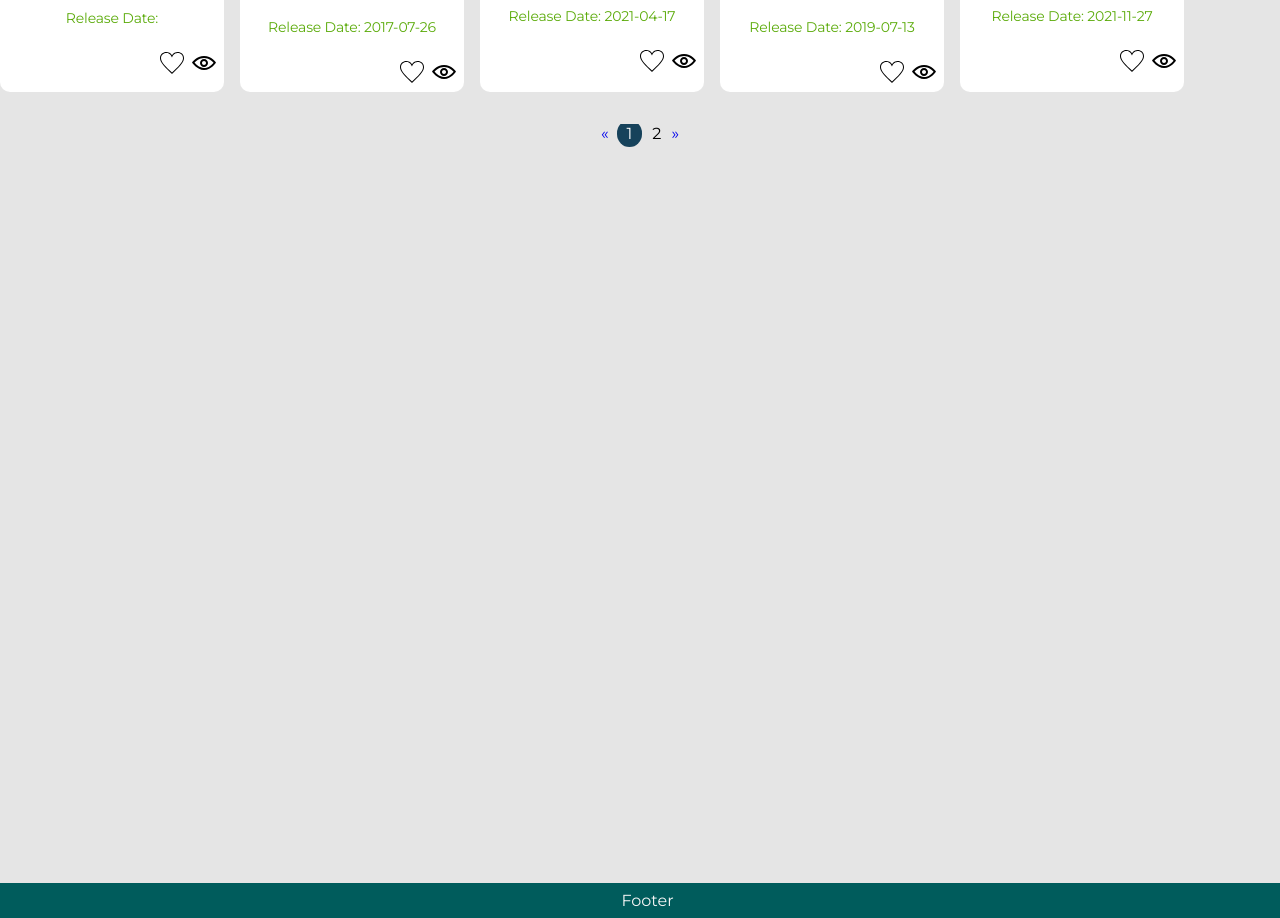
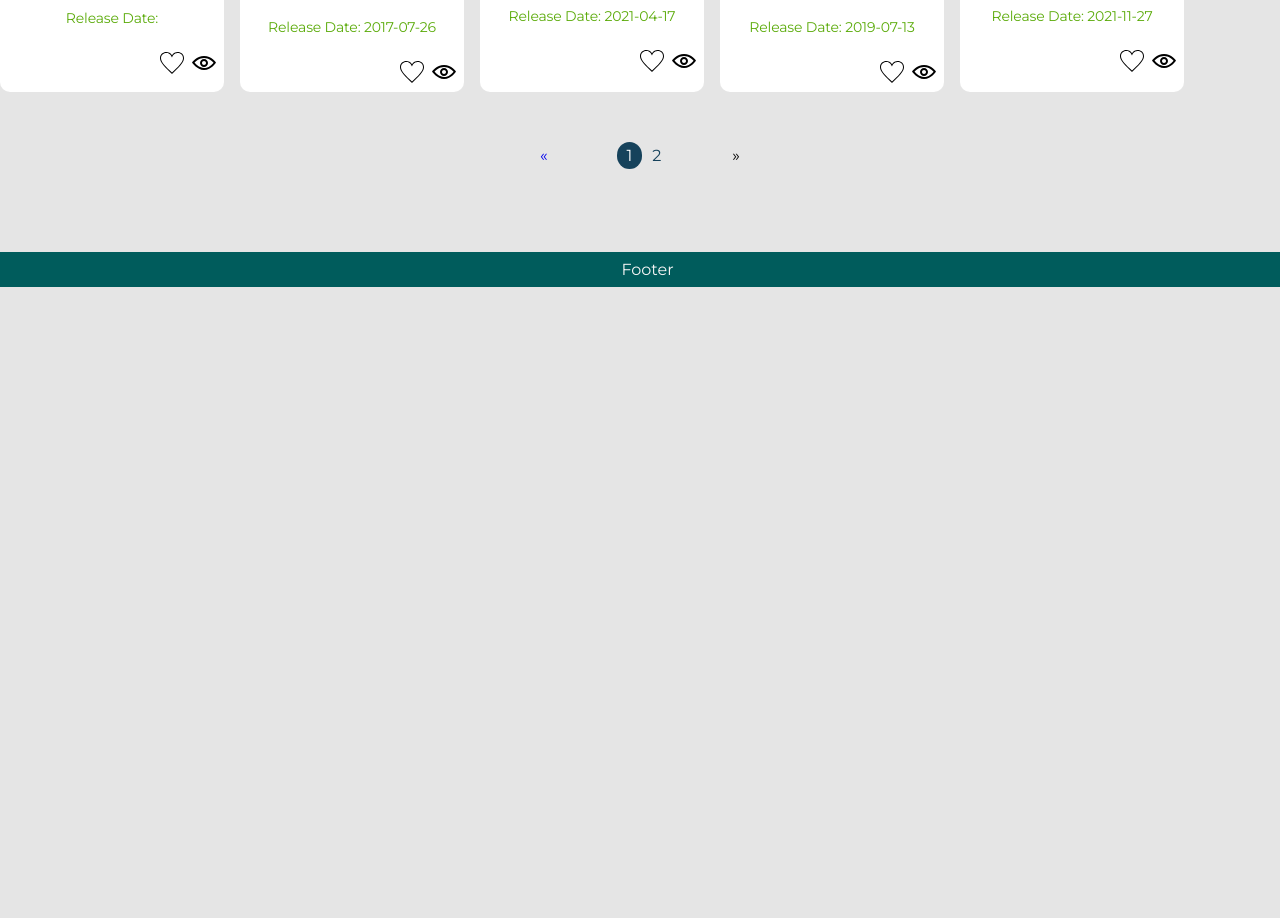
Before and after one commit to qdcmedia123/leovegas-front-end-test, a React (Create React App) app: page / in a window 1280 px wide. Shown: the part 1670-2588 px from the top of the page. After the commit the page ends 1957 px from the top, so only its background shows below. Built offline with nearby package versions, Linux system fonts and the light colour scheme.

Commit message:
Pagination is prev and next functionality is added

```diff
--- a/src/components/movies/index.interface.ts
+++ b/src/components/movies/index.interface.ts
@@ -2,6 +2,8 @@ export interface ExtraProps {
   setPagerRequest?: any;
   activePage?: number;
   sePageHander?: any;
+  setToPrePage?:any;
+  setToNextPage?:any;
 }
 export interface ResponseInterface extends ExtraProps {
   page?: number;
--- a/src/components/movies/index.tsx
+++ b/src/components/movies/index.tsx
@@ -2,32 +2,25 @@
 import React from 'react';
 import Card from 'components/common/Card';
 import { ResponseInterface } from './index.interface';
-
-
-const Movie: React.FC<ResponseInterface> = ({ results, activePage, sePageHander }) => {
+const Movie: React.FC<ResponseInterface> = ({ results, activePage, sePageHander, setToPrePage, setToNextPage }) => {
     const { page, total_pages } = results;
     return (
-        <section className="movies-sections">
-
+            <>
             <Card results={results.results} />
             {total_pages > 1 && <div className="pagination">
+                <span className="page-number prev prev-page" ><a href="!#" onClick={setToPrePage} >&laquo;</a></span>
                 <ul className="pagination-3">
-                    <li className="page-number prev"><a href="!#">&laquo;</a></li>
                     {Array.from(Array(total_pages), (e, i) => {
                         return <li
                             key={i}
                             className={`page-number ${activePage === i + 1 ? 'active' : ''}`}
                         >
-                            <span onClick={() => sePageHander(i + 1)}>{i + 1}</span></li>
+                            <a href={`#pagi` + i + 1} onClick={(e) => sePageHander(i + 1, e)} id={'pagi' + i + 1}>{i + 1}</a></li>
                     })}
-                    <li className="page-number prev"><a href="!#">&raquo;</a></li>
                 </ul>
+                <span className="page-number prev"><span onClick={setToNextPage}>&raquo;</span></span>
             </div>}
-        </section>
-
+        </>
     );
 };
-
-
-
 export default Movie;
--- a/src/components/search/index.tsx
+++ b/src/components/search/index.tsx
@@ -1,10 +1,8 @@
-import React, { useState, useCallback, useEffect } from 'react';
-import { useTypedSelector } from 'hooks/use-typed-selector';
+import LoadingSVG from 'assets/img/loading.svg';
 import Movies from 'components/movies';
-import LoadingSVG from 'assets/img/loading.svg';
 import { endPoints } from 'config/apis';
-import { ResponseInterface } from '../movies/index.interface';
 import movieMock from 'data/movies.json';
+import React, { useCallback, useEffect, useState } from 'react';
 
 
 
@@ -59,16 +57,30 @@ export const Search: React.FC<{}> = ({ }) => {
         }
     }, [page, query]);
 
-    const sePageHander = (i:number) => {
+    const sePageHander = (i: number, e: any) => {
+        e.preventDefault();
         setPage(i)
         setPagerRequest(true);
     }
 
     useEffect(() => {
-        if(pagerRequest) {
+        if (pagerRequest) {
             searchHandler();
         }
     }, [page, pagerRequest, searchHandler])
+
+    const setToPrePage = (e: any) => {
+        e.preventDefault();
+        if (page > 1) {
+            setPage(page - 1);
+        }
+    }
+    const setToNextPage = () => {
+        if (page < movies.total_pages) {
+            setPage(page + 1);
+        }
+
+    }
 
     return (
         <><div className="section9">
@@ -84,15 +96,22 @@ export const Search: React.FC<{}> = ({ }) => {
                 <button className="search__btn" onClick={searchHandler}>Search</button>
             </div>
         </div>
+            <section className="movies-sections">
+                {movies.results && movies.results.length > 0 &&
+                    // @ts-ignore
+                    <Movies
+                        results={movies}
+                        activePage={page}
+                        sePageHander={sePageHander}
+                        setToPrePage={setToPrePage}
+                        setToNextPage={setToNextPage}
+                    />}
+                <div className="main-message">
+                    {!loading && movies.results && movies.results.length === 0 && <div>No data found</div>}
+                    {loading && <img src={LoadingSVG} alt="" />}
+                </div>
+            </section>
 
-            {movies.results && movies.results.length > 0 &&
-                // @ts-ignore
-                <Movies results={movies} activePage={page} sePageHander ={sePageHander}/>}
-
-            <div className="main-message">
-                {movies.results && movies.results.length === 0 && <div>No data found</div>}
-                {loading && <img src={LoadingSVG} alt="" />}
-            </div>
         </>
     );
 }
--- a/src/scss/components/_nav-bar.scss
+++ b/src/scss/components/_nav-bar.scss
@@ -72,6 +72,12 @@ nav {
     font-weight: 600;
     line-height: 37px;
     padding: 8px 0 8px 15px;
+
+    span {
+      a {
+        color: $light-color;
+      }
+    }
 
   }
 }
--- a/src/scss/components/_pagination.scss
+++ b/src/scss/components/_pagination.scss
@@ -1,12 +1,25 @@
 .pagination {
+    max-width: 200px;
+    margin: 0 auto;
     display: flex;
+    align-items: center;
+	.prev-page:active ~ .pagination-3 {
+
+		transform: translateX(130px);
+	}
+
 	ul {
 		margin: 2em auto;
 		padding-left: 0;
 		list-style-type: none;
 		max-width: 200px;
 		overflow-x: scroll;
+		overflow-y: hidden;
 		height: 4rem;
+		display: flex;
+		align-items: center;
+		scroll-behavior: smooth;
+
 	}
 }
 .page-number {
@@ -20,16 +33,17 @@
 .pagination-3 {
 	.page-number {
 		margin: 0.25em;
-		span {
+		a {
 			padding: 0.125em;
+			color: #16425b;
 		}
 	}
 	.active {
 		padding: 4px 8px;
-		border-radius: 100%;
+		border-radius: 50%;
 		background-color: #16425b;
 		color: white !important;
-		span {
+		a {
 			color: white;
 		}
 	}
--- a/src/scss/components/_search.scss
+++ b/src/scss/components/_search.scss
@@ -51,5 +51,5 @@
     display: flex;
     justify-content: center;
     align-items: center;
-    height: calc(100vh - 169px);
+    height: 100%;
   }
```
